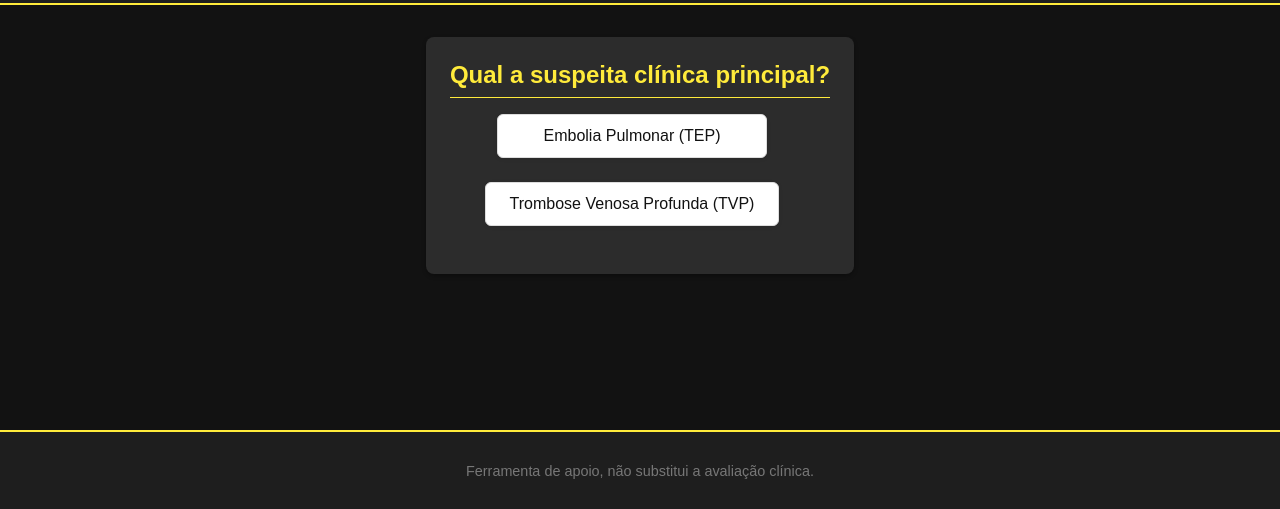
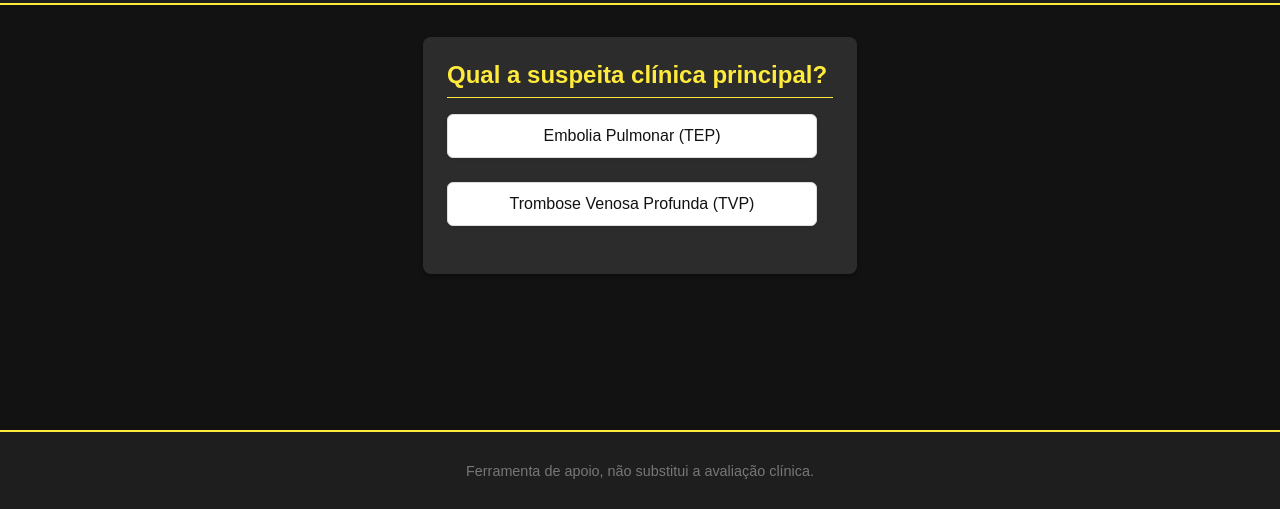
Before and after one commit to lucaslima23/venturi, a plain HTML site: page index.html in a window 1280 px wide. Both pictures are taken after a click on the button "Iniciar Avaliação". Shown: the part 291-800 px from the top of the page. Drawn offline with Linux system fonts and the light colour scheme.

Commit message:
Update style.css

```diff
--- a/style.css
+++ b/style.css
@@ -188,7 +188,7 @@ footer {
 }
 
 .criterion label {
-  min-width: 220px;
+  min-width: 320px;
   text-align: center;
 }
 
```
